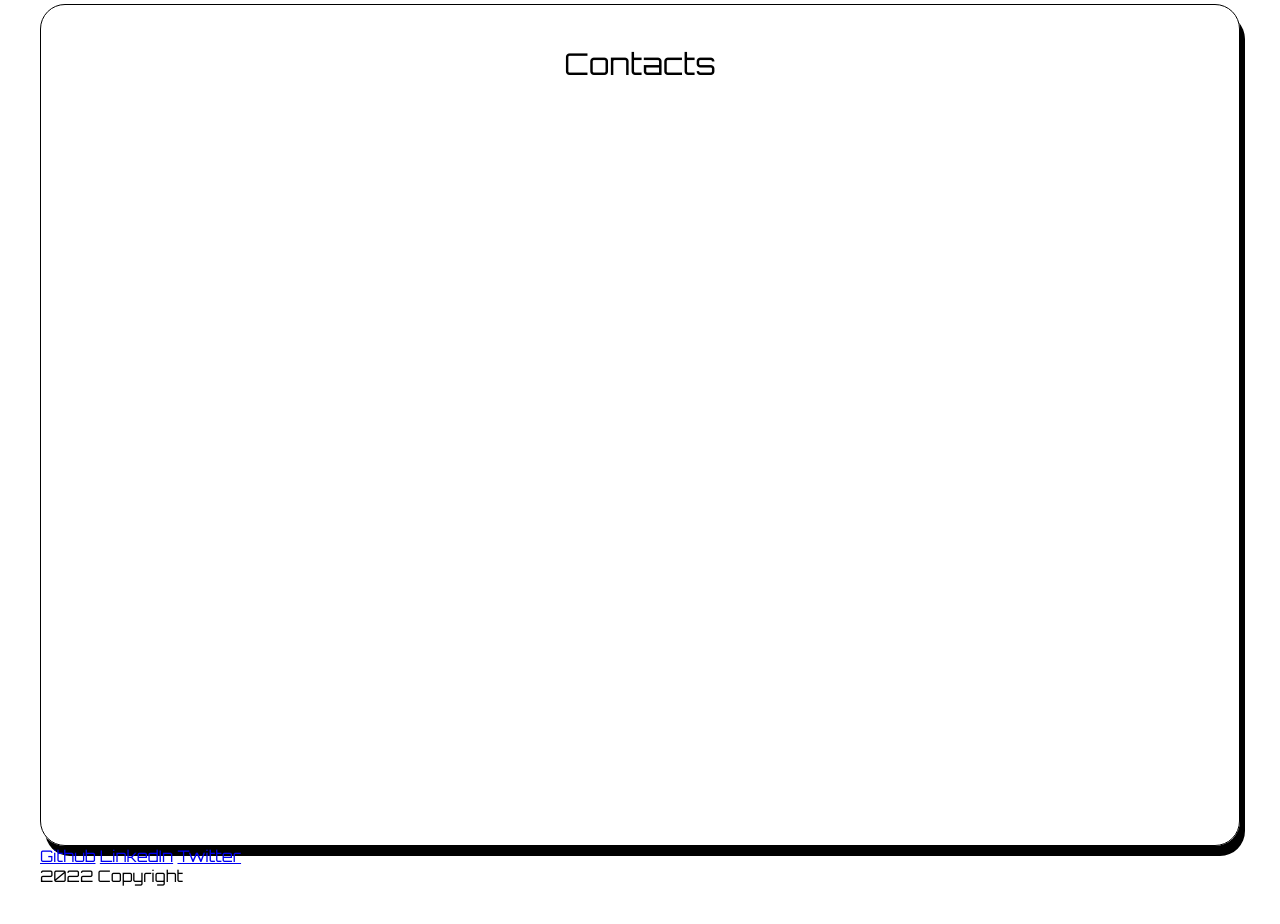
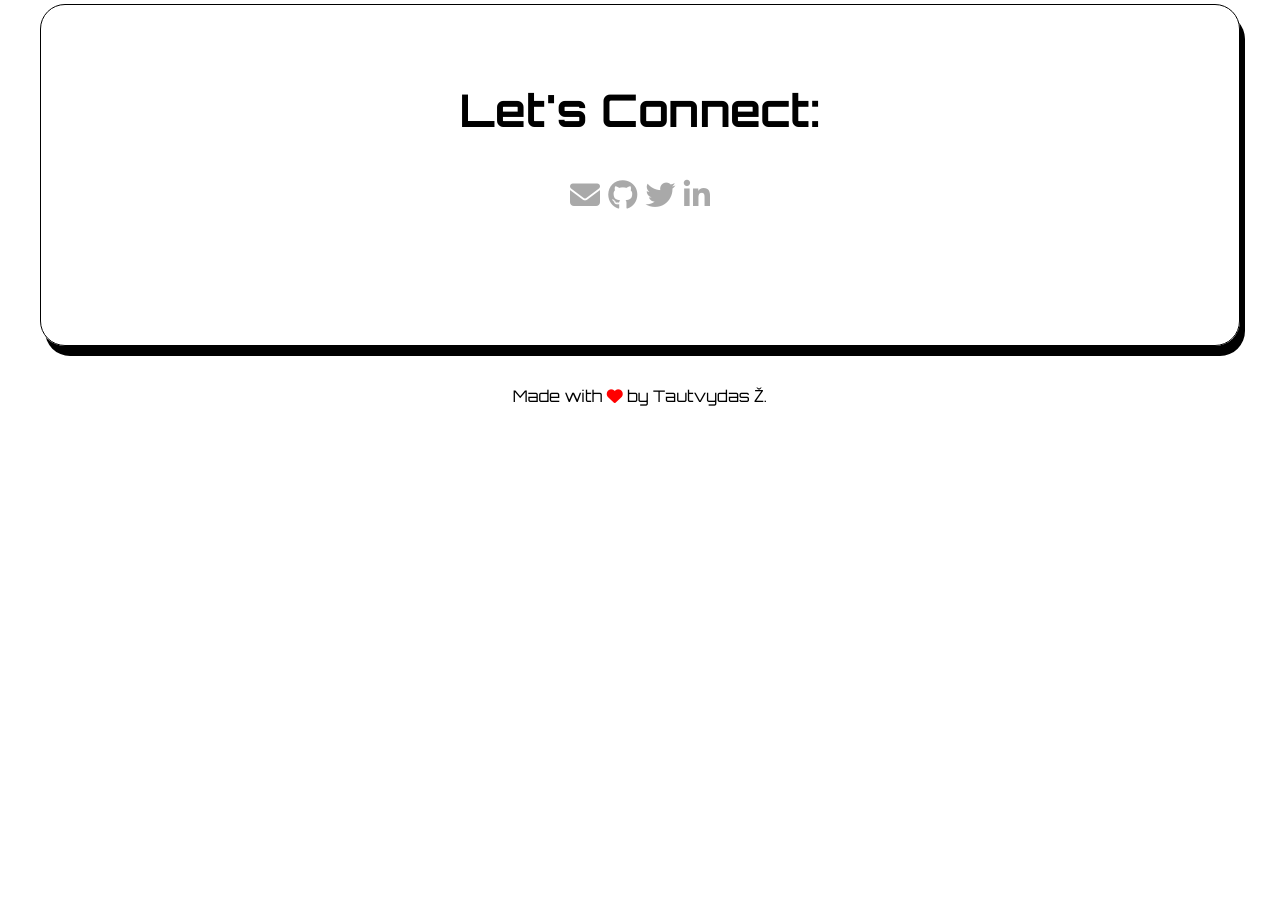
Before and after one commit to Zukauskas/portfolio-v1, a website: page index.html in a window 1280 px wide. Shown: the part 2742-3666 px from the top of the page. After the commit the page ends 3188 px from the top, so only its background shows below. Drawn offline with Linux system fonts and the light colour scheme.

Commit message:
Add contacts section content and style #9

```diff
--- a/css/main.css
+++ b/css/main.css
@@ -134,8 +134,27 @@ section {
 }
 
 #contacts {
+    height: 300px;
+}
 
+.icon {
+    text-decoration: none;
+    color:darkgray;
 }
+
+.icon:hover {
+    color: darkgreen;
+}
+
+.fa-heart {
+    color: red;
+}
+
 .bottom-content {
     height: 100px;
 }
+
+.madewithlove {
+    padding-top: 40px;
+    text-align: center;
+}
--- a/index.html
+++ b/index.html
@@ -4,6 +4,7 @@
     <meta charset="UTF-8">
     <meta http-equiv="X-UA-Compatible" content="IE=edge">
     <meta name="viewport" content="width=device-width, initial-scale=1.0">
+    <script src="https://use.fontawesome.com/4dc086f8a8.js"></script>
     <link rel="stylesheet" href="./css/main.css">
     <link rel="apple-touch-icon" sizes="180x180" href="./favicon/apple-touch-icon.png">
     <link rel="icon" type="image/png" sizes="32x32" href="./favicon/favicon-32x32.png">
@@ -59,15 +60,19 @@
                 <p class="project3-description">Web design project created for educational purposes using HTML and CSS</p>
             </div>
         </section>
-        <section id="contacts">Contacts</section>
+        <section id="contacts">
+            <h2>Let's Connect:</h2>
+            <a class="icon fa fa-envelope" href="mailto:tautzuk@tutanota.com"></a>
+            <a class="icon fa fa-github" href="https://github.com/Zukauskas" target="_blank"></a>
+            <a class="icon fa fa-twitter" href="https://twitter.com/tautzuk" target="_blank"></a>
+            <a class="icon fa fa-linkedin" href="https://www.linkedin.com/in/tautzuk/" target="_blank"></a>
+        </section>
     </main>
     <footer class="bottom-content">
-        <div id="socials">
-            <a href="#">Github</a>
-            <a href="#">LinkedIn</a>
-            <a href="#">Twitter</a>
+        <div class="madewithlove">
+           Made with <i class="fa fa-heart" aria-hidden="true"></i>
+           by Tautvydas Ž.
         </div>
-        <div class="copyright"> 2022 Copyright</div>
     </footer>
 </body>
 </html>
```
